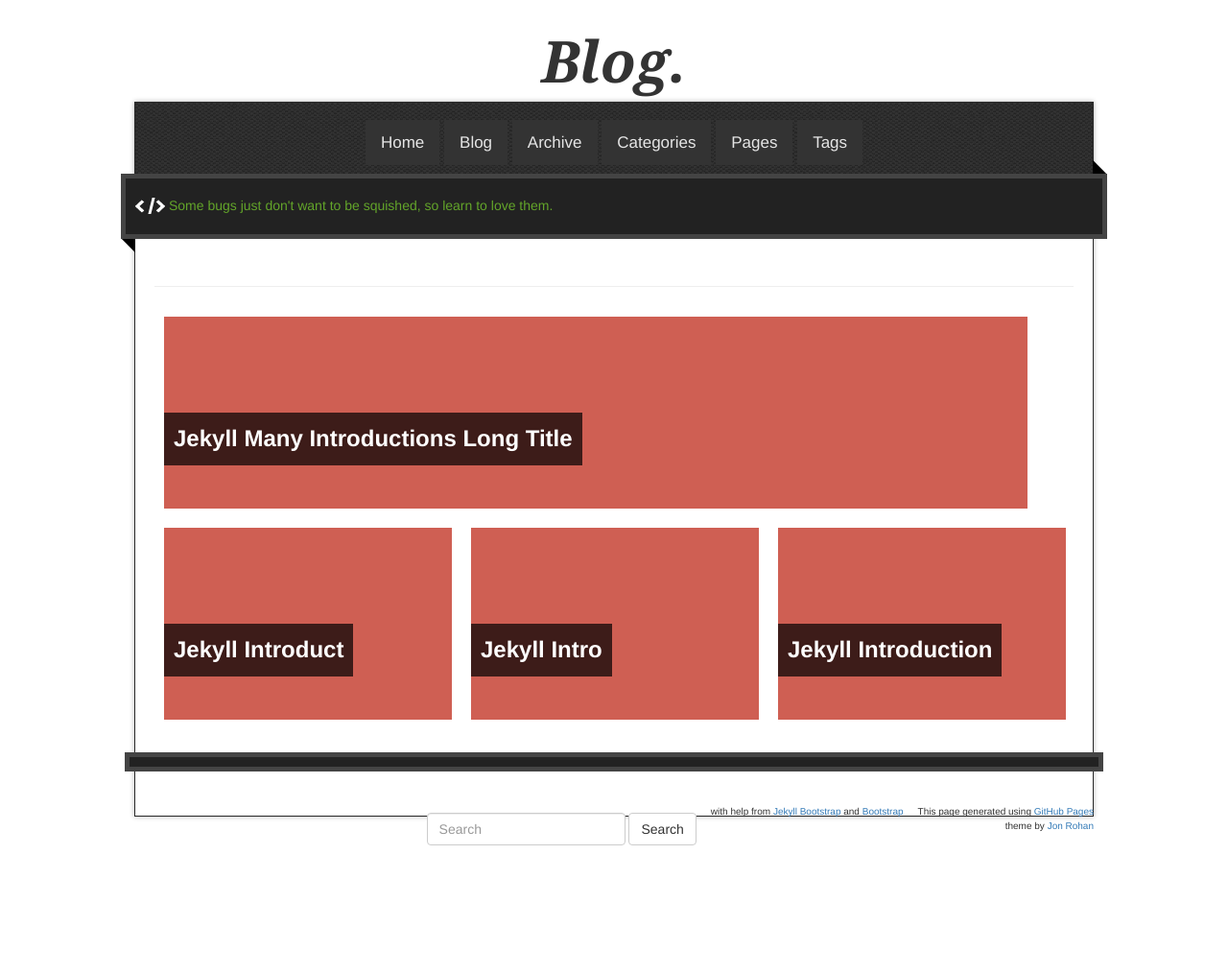
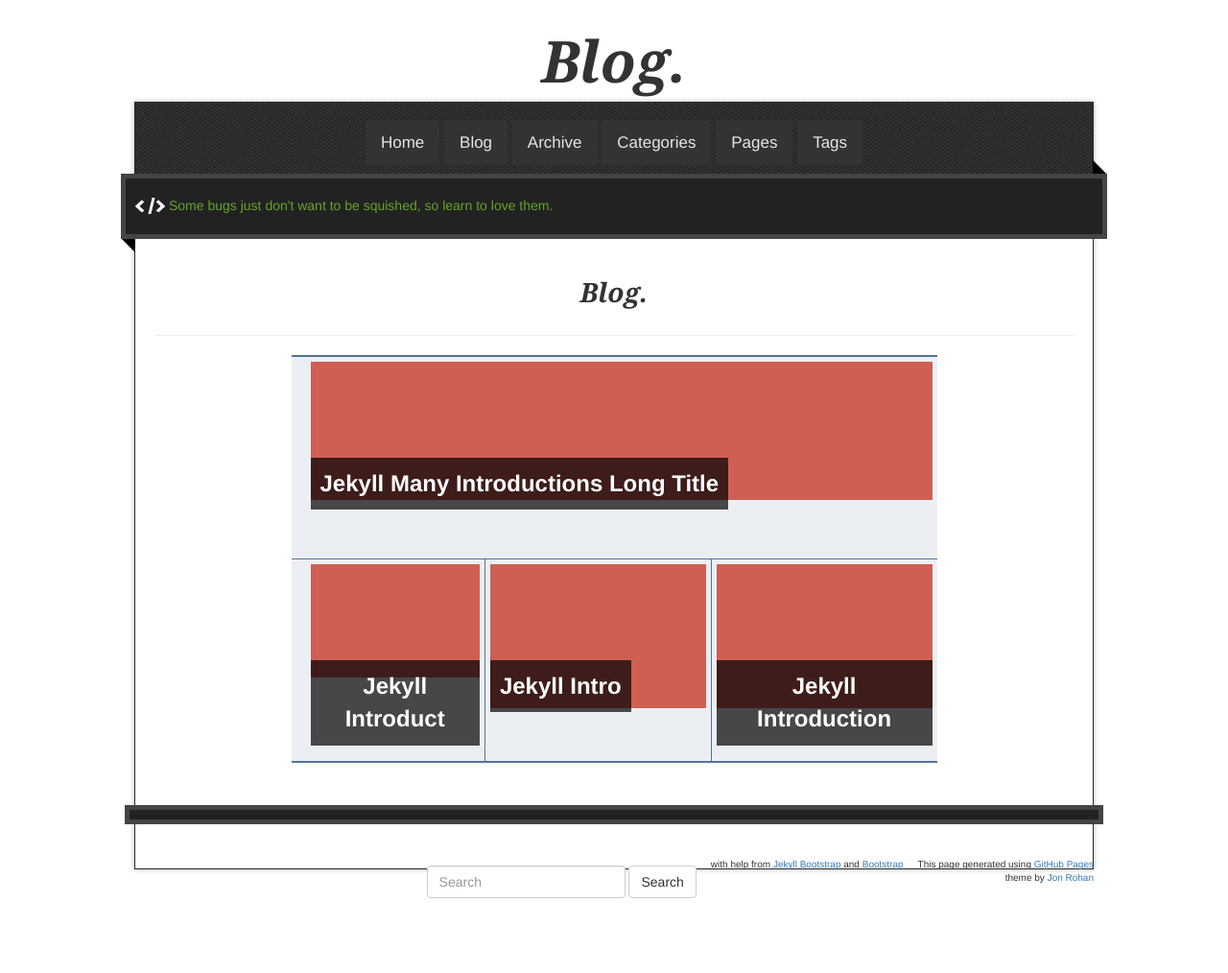
Before and after one commit to rdgain/rdgain.github.io, a Jekyll site: the page built from blog.md, in a window 1280 px wide. Shown: the whole page at 96% size. Built offline with Jekyll 4.4.1, drawn with Linux system fonts in a browser that asks for light colours; nearby versions of some CDN libraries; library files that are not in the unit come from our copies; comment, search, counter and statistics services are not loaded; before the commit the page ends 959 px from its top, so only the background shows below that.

Commit message:
pages don't have posts

```diff
--- /dev/null
+++ b/_includes/themes/bootstrap-3/blogindex.html
@@ -0,0 +1,67 @@
+<div class="page-header">
+  <header><h1 class="title">Blog.</h1></header>
+</div>
+
+<div class="row">
+  <div class="col-xs-12">
+    <div class="content">
+      {{ content }}
+    </div>
+					<center><table><tr>
+				  {% assign posts_collate = site.posts %}
+			      {% for post in posts_collate %}
+					  {% assign count = posts_collate.size | modulo: 3 %}
+					  {% assign offset = forloop.index0 + 3 - count %}
+					  {% assign moduloindex = offset | modulo: 3 %}
+
+					  {% if moduloindex == 1 %}
+						{% assign diff = posts_collate.size | minus: forloop.index %}
+						{% if diff >= 3 %}
+							<tr>
+						{% endif %}
+					  {% endif %}
+
+					  {% if count == 1 %}
+							{% if forloop.index == 1 %}
+							  <td colspan="3"><center><div class="post-container">
+								  <img src="assets/images/{{ post.image3 }}" />
+								  <a href="{{ BASE_PATH }}{{ post.url }}">{{ post.title }}</a>
+							  </div></center></td>
+							{% else %}
+							  <td><center><div class="post-container">
+								  <img src="assets/images/{{ post.image1 }}" />
+								  <a href="{{ BASE_PATH }}{{ post.url }}">{{ post.title }}</a>
+							  </div></center></td>
+							{% endif %}
+
+					  {% elsif count == 2 %}
+							{% if forloop.index == 1 %}
+							  <td colspan="2"><center><div class="post-container">
+								  <img src="assets/images/{{ post.image2 }}" />
+								  <a href="{{ BASE_PATH }}{{ post.url }}">{{ post.title }}</a>
+							  </div></center></td>
+							{% else %}
+							  <td><center><div class="post-container">
+								  <img src="assets/images/{{ post.image1 }}" />
+								  <a href="{{ BASE_PATH }}{{ post.url }}">{{ post.title }}</a>
+							  </div></center></td>
+							{% endif %}
+
+					  {% else %}
+						  <td><center><div class="post-container">
+							  <img src="assets/images/{{ post.image1 }}" />
+							  <a href="{{ BASE_PATH }}{{ post.url }}">{{ post.title }}</a>
+						  </div></center></td>
+
+					  {% endif %}
+
+					  {% if moduloindex == 0 or forloop.index == posts_collate.size %}
+						</tr>
+					  {% endif %}
+
+				  {% endfor %}
+				  </table></center>
+
+
+  </div>
+</div>
--- a/_includes/themes/bootstrap-3/bloglayout.html
+++ b/_includes/themes/bootstrap-3/bloglayout.html
@@ -72,60 +72,6 @@
         <article class="markdown-body">
           {{ content }}
         </article>
-					<center><table><tr>
-				  {% assign posts_collate = site.posts %}
-			      {% for post in posts_collate %}
-					  {% assign count = posts_collate.size | modulo: 3 %}
-					  {% assign offset = forloop.index0 + 3 - count %}
-					  {% assign moduloindex = offset | modulo: 3 %}
-
-					  {% if moduloindex == 1 %}
-						{% assign diff = posts_collate.size | minus: forloop.index %}
-						{% if diff >= 3 %}
-							<tr>
-						{% endif %}
-					  {% endif %}
-
-					  {% if count == 1 %}
-							{% if forloop.index == 1 %}
-							  <td colspan="3"><div class="post-container">
-								  <img src="assets/images/{{ post.image3 }}" />
-								  <a href="{{ BASE_PATH }}{{ post.url }}">{{ post.title }}</a>
-							  </div></td>
-							{% else %}
-							  <td><div class="post-container">
-								  <img src="assets/images/{{ post.image1 }}" />
-								  <a href="{{ BASE_PATH }}{{ post.url }}">{{ post.title }}</a>
-							  </div></td>
-							{% endif %}
-
-					  {% elsif count == 2 %}
-							{% if forloop.index == 1 %}
-							  <td colspan="2"><div class="post-container">
-								  <img src="assets/images/{{ post.image2 }}" />
-								  <a href="{{ BASE_PATH }}{{ post.url }}">{{ post.title }}</a>
-							  </div></td>
-							{% else %}
-							  <td><div class="post-container">
-								  <img src="assets/images/{{ post.image1 }}" />
-								  <a href="{{ BASE_PATH }}{{ post.url }}">{{ post.title }}</a>
-							  </div></td>
-							{% endif %}
-
-					  {% else %}
-						  <td><div class="post-container">
-							  <img src="assets/images/{{ post.image1 }}" />
-							  <a href="{{ BASE_PATH }}{{ post.url }}">{{ post.title }}</a>
-						  </div></td>
-
-					  {% endif %}
-
-					  {% if moduloindex == 0 or forloop.index == posts_collate.size %}
-						</tr>
-					  {% endif %}
-
-				  {% endfor %}
-				  </table></center>
       </div>
     </div>
     <footer>
--- /dev/null
+++ b/_layouts/blogindex.html
@@ -0,0 +1,7 @@
+---
+theme :
+  name : bootstrap-3
+layout : bloglayout
+---
+{% include JB/setup %}
+{% include themes/bootstrap-3/blogindex.html %}
```
Also changed, not shown: blog.md (+1 -1 lines).
